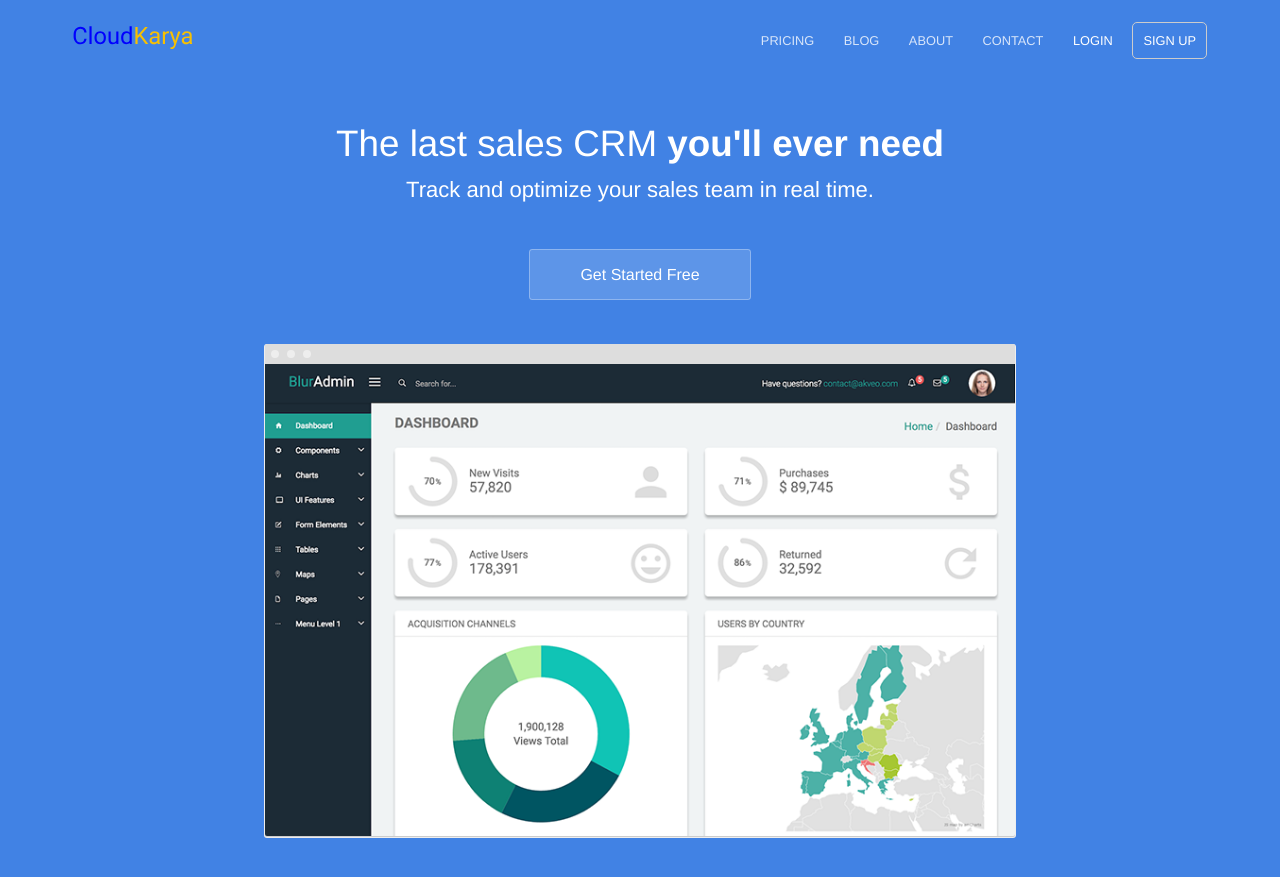
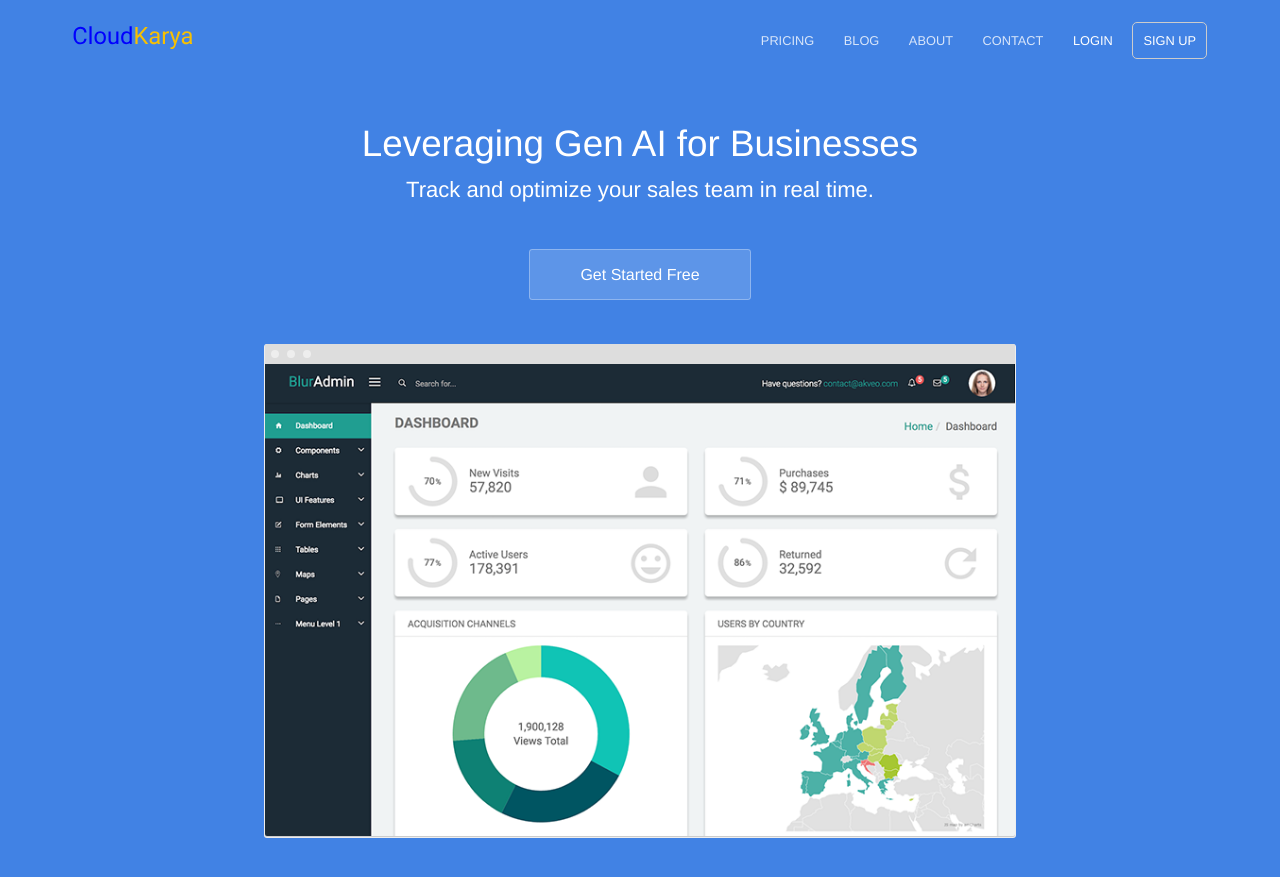
Before and after one commit to Sensaiji/ck-website, a Jekyll site: the page built from index.html, in a window 1280 px wide and 900 px high. Shown: the top 877 px of the window. Built offline with Jekyll 4.4.1, drawn with Linux system fonts in a browser that asks for light colours.

```diff
--- a/index.html
+++ b/index.html
@@ -4,7 +4,7 @@
 ---
 <section class="hero">
 	<div class="text-container">
-		<h1 class="editable">The last sales CRM <strong>you'll ever need</strong></h1>
+		<h1 class="editable">Leveraging Gen AI for Businesses </h1>
 		<p class="subtext editable">Track and optimize your sales team in real time.</p>
 		<div class="cta button alt"><a href="{{ site.baseurl }}/contact/">Get Started Free</a></div>
 		<div>
```
